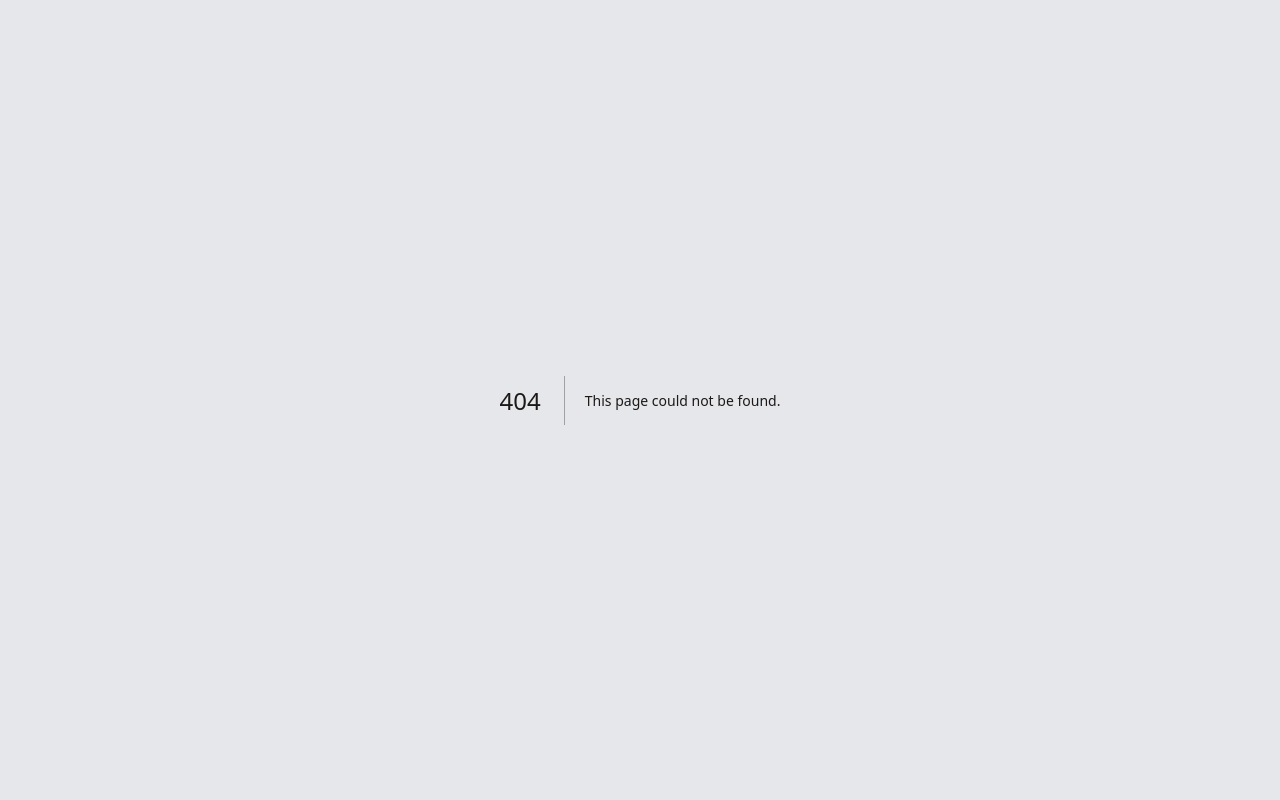
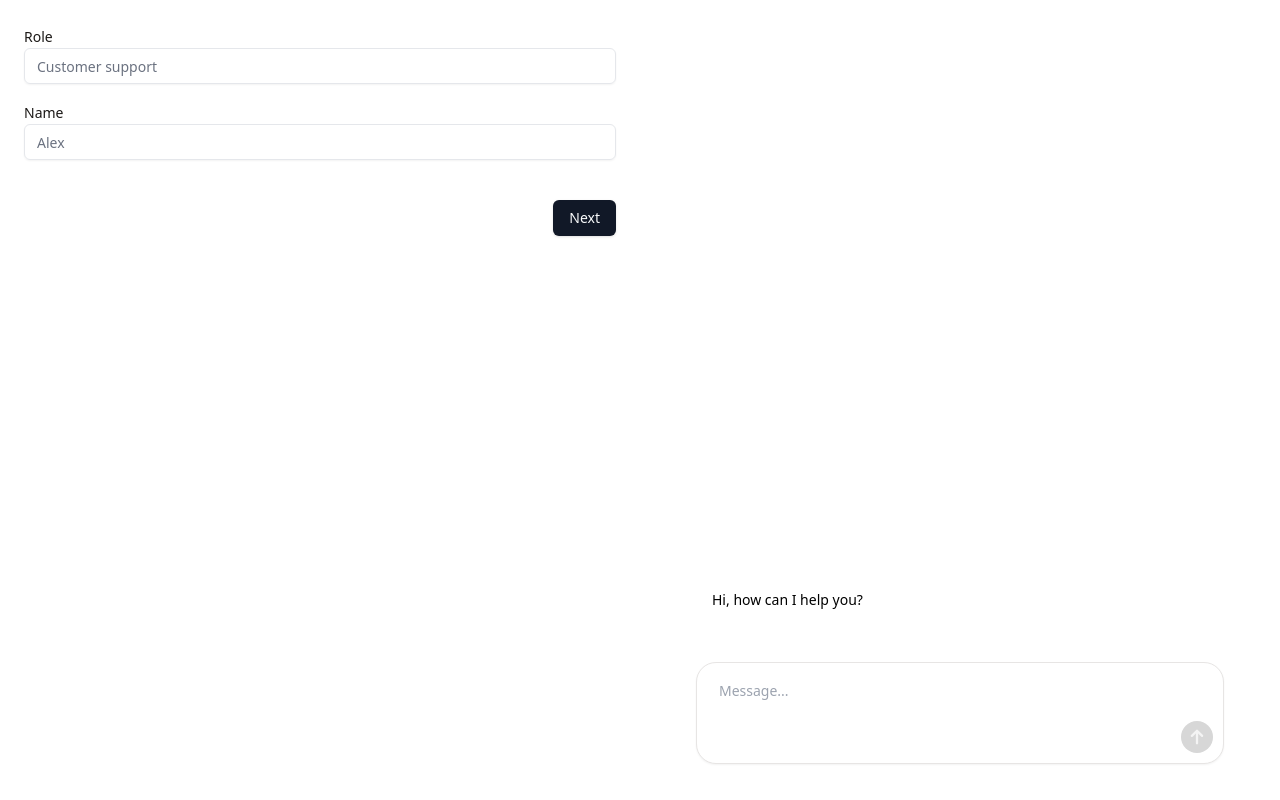
Before and after one commit to piegaro-workait/aiworkers-maker, a Next.js app: page /workers/new in a window 1280 px wide. Before the commit this address had no page. Built offline with nearby package versions, Linux system fonts and the light colour scheme.

Commit message:
Add worker creation wizard and store

```diff
--- /dev/null
+++ b/app/api/workers/route.ts
@@ -0,0 +1,12 @@
+const workers: any[] = [];
+
+export async function GET() {
+  return Response.json(workers);
+}
+
+export async function POST(req: Request) {
+  const data = await req.json();
+  const worker = { id: Date.now().toString(), ...data };
+  workers.push(worker);
+  return Response.json(worker);
+}
--- /dev/null
+++ b/app/store/page.tsx
@@ -0,0 +1,36 @@
+"use client";
+import { useEffect, useState } from "react";
+
+interface Worker {
+  id: string;
+  role: string;
+  name: string;
+  traits: string;
+}
+
+export default function StorePage() {
+  const [workers, setWorkers] = useState<Worker[]>([]);
+
+  useEffect(() => {
+    const load = async () => {
+      const res = await fetch("/api/workers");
+      if (res.ok) {
+        setWorkers(await res.json());
+      }
+    };
+    load();
+  }, []);
+
+  return (
+    <div className="p-6 grid grid-cols-1 md:grid-cols-3 gap-4">
+      {workers.map((w) => (
+        <div key={w.id} className="border rounded bg-white shadow p-4">
+          <h2 className="text-lg font-semibold">{w.name}</h2>
+          <p className="text-sm text-gray-500">{w.role}</p>
+          <p className="mt-2 text-sm">{w.traits}</p>
+        </div>
+      ))}
+      {workers.length === 0 && <p>No workers found.</p>}
+    </div>
+  );
+}
--- /dev/null
+++ b/app/workers/new/page.tsx
@@ -0,0 +1,108 @@
+"use client";
+import { Input } from "@/components/ui/input";
+import { Textarea } from "@/components/ui/textarea";
+import { Button } from "@/components/ui/button";
+import Assistant from "@/components/assistant";
+import useWorkerFormStore from "@/stores/useWorkerFormStore";
+import { useRouter } from "next/navigation";
+
+export default function NewWorkerPage() {
+  const router = useRouter();
+  const {
+    role,
+    name,
+    traits,
+    step,
+    setRole,
+    setName,
+    setTraits,
+    nextStep,
+    prevStep,
+    reset,
+  } = useWorkerFormStore();
+
+  const handleSubmit = async () => {
+    await fetch("/api/workers", {
+      method: "POST",
+      headers: { "Content-Type": "application/json" },
+      body: JSON.stringify({ role, name, traits }),
+    });
+    reset();
+    router.push("/store");
+  };
+
+  return (
+    <div className="flex h-screen">
+      <div className="w-full md:w-1/2 p-6 bg-white overflow-y-auto space-y-6">
+        {step === 1 && (
+          <div className="space-y-4">
+            <div>
+              <label htmlFor="role" className="text-sm font-medium">
+                Role
+              </label>
+              <Input
+                id="role"
+                value={role}
+                onChange={(e) => setRole(e.target.value)}
+                placeholder="Customer support"
+              />
+            </div>
+            <div>
+              <label htmlFor="name" className="text-sm font-medium">
+                Name
+              </label>
+              <Input
+                id="name"
+                value={name}
+                onChange={(e) => setName(e.target.value)}
+                placeholder="Alex"
+              />
+            </div>
+          </div>
+        )}
+        {step === 2 && (
+          <div className="space-y-4">
+            <div>
+              <label htmlFor="traits" className="text-sm font-medium">
+                Persona traits
+              </label>
+              <Textarea
+                id="traits"
+                value={traits}
+                onChange={(e) => setTraits(e.target.value)}
+                placeholder="Friendly, helpful..."
+              />
+            </div>
+          </div>
+        )}
+        {step === 3 && (
+          <div className="space-y-2">
+            <h2 className="text-lg font-medium">Summary</h2>
+            <p>
+              <strong>Role:</strong> {role}
+            </p>
+            <p>
+              <strong>Name:</strong> {name}
+            </p>
+            <p>
+              <strong>Traits:</strong> {traits}
+            </p>
+          </div>
+        )}
+        <div className="flex justify-between pt-4">
+          {step > 1 && (
+            <Button variant="secondary" onClick={prevStep}>
+              Back
+            </Button>
+          )}
+          {step < 3 && <div className="grow" />}
+          {step < 3 && <Button onClick={nextStep}>Next</Button>}
+          {step === 3 && <Button onClick={handleSubmit}>Create</Button>}
+        </div>
+      </div>
+      <div className="hidden md:block w-1/2">
+        <Assistant />
+      </div>
+    </div>
+  );
+}
--- /dev/null
+++ b/stores/useWorkerFormStore.ts
@@ -0,0 +1,35 @@
+import { create } from "zustand";
+import { persist } from "zustand/middleware";
+
+interface WorkerFormState {
+  role: string;
+  name: string;
+  traits: string;
+  step: number;
+  setRole: (role: string) => void;
+  setName: (name: string) => void;
+  setTraits: (traits: string) => void;
+  nextStep: () => void;
+  prevStep: () => void;
+  reset: () => void;
+}
+
+const useWorkerFormStore = create<WorkerFormState>()(
+  persist(
+    (set) => ({
+      role: "",
+      name: "",
+      traits: "",
+      step: 1,
+      setRole: (role) => set({ role }),
+      setName: (name) => set({ name }),
+      setTraits: (traits) => set({ traits }),
+      nextStep: () => set((state) => ({ step: state.step + 1 })),
+      prevStep: () => set((state) => ({ step: state.step - 1 })),
+      reset: () => set({ role: "", name: "", traits: "", step: 1 }),
+    }),
+    { name: "worker-form" }
+  )
+);
+
+export default useWorkerFormStore;
```
